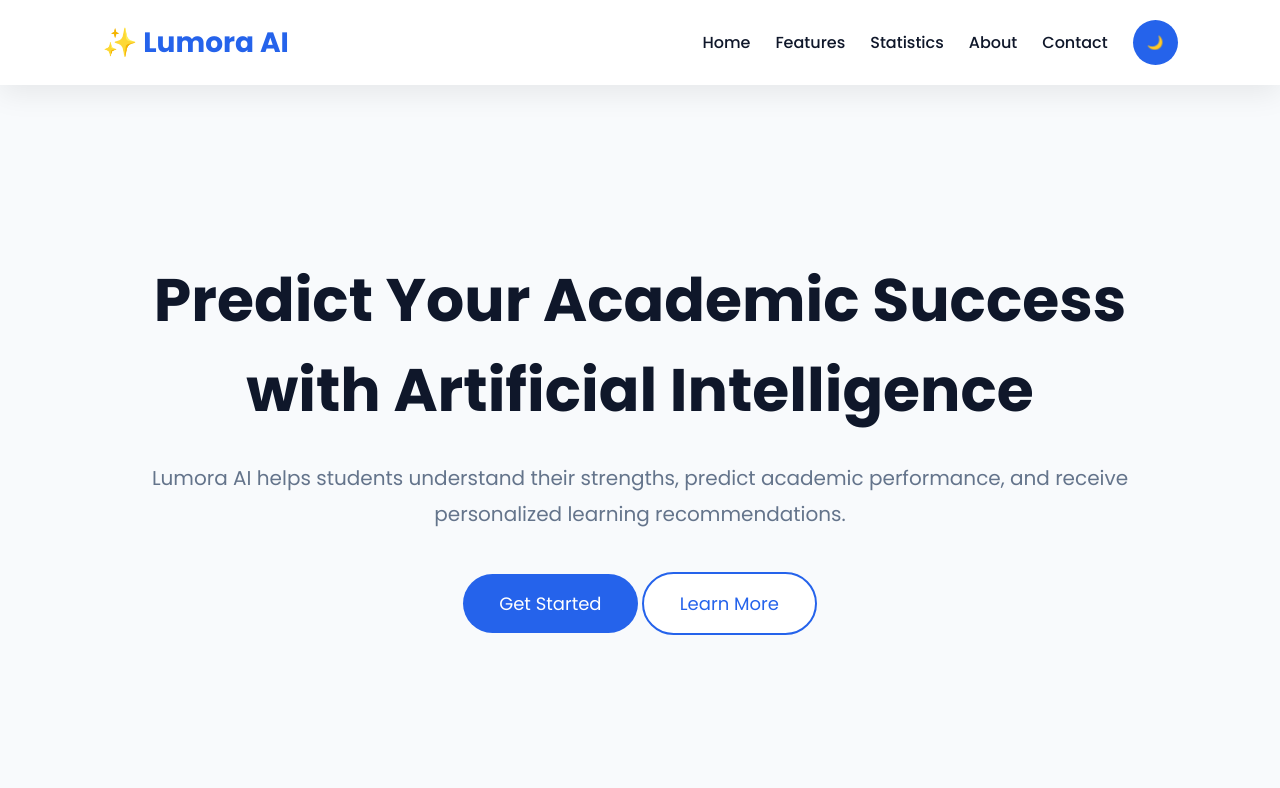
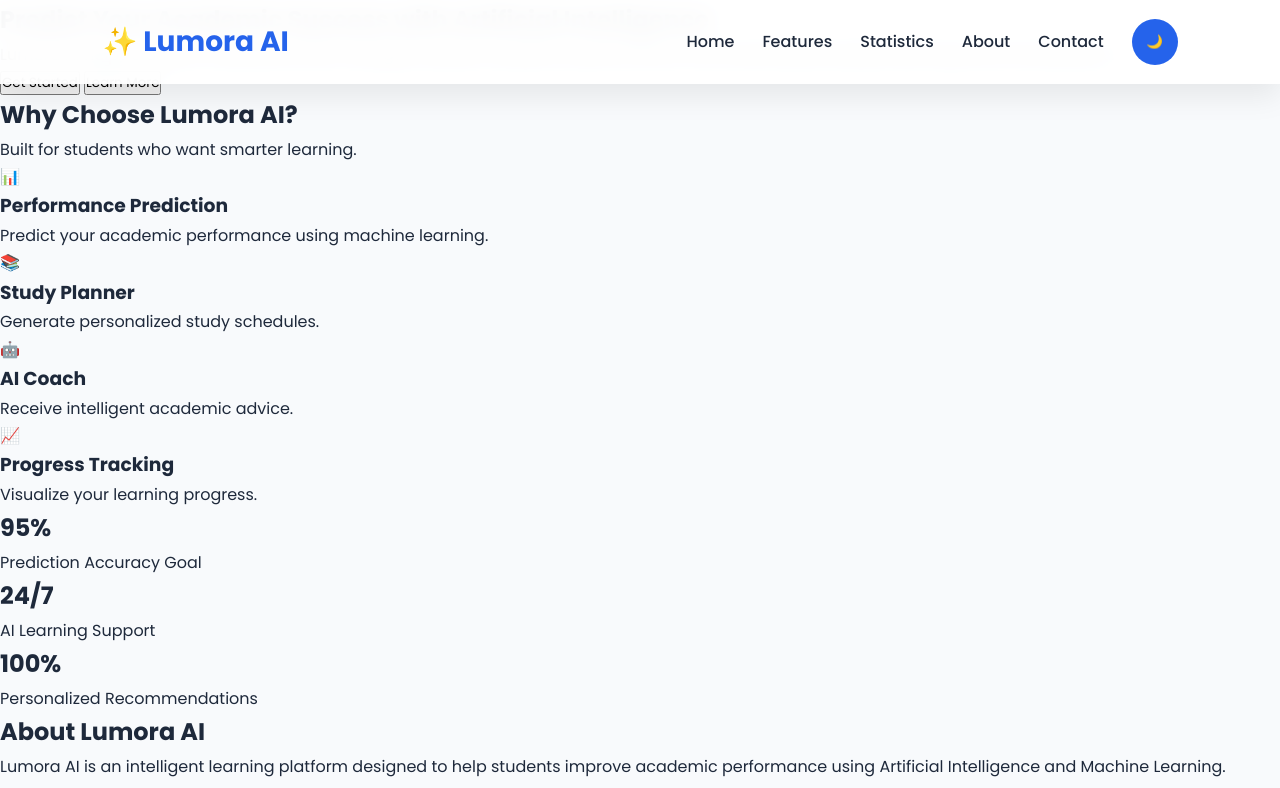
Before and after one commit to carenchemutai384-sudo/Lumora-AI, a plain HTML site: page index.html in a window 1280 px wide. Shown: the top 788 px of the page. Drawn offline with Linux system fonts and the light colour scheme; files that its build step writes are made by us from their sources; files whose address does not match are found by name.

Commit message:
Update style.css

```diff
--- a/style.css
+++ b/style.css
@@ -1,81 +1,112 @@
-/* ===========================
+/* ===================================
    Lumora AI
    Main Stylesheet
-=========================== */
+   Version 1.0
+=================================== */
+
+/* Google Font */
+@import url('https://fonts.googleapis.com/css2?family=Poppins:wght@300;400;500;600;700;800&display=swap');
+
+/* Reset */
 
 *{
     margin:0;
     padding:0;
     box-sizing:border-box;
+    font-family:'Poppins',sans-serif;
     scroll-behavior:smooth;
-    font-family:'Poppins',sans-serif;
 }
+
+/* Variables */
 
 :root{
 
-    --primary:#2563EB;
-    --secondary:#10B981;
-    --accent:#F59E0B;
+    --primary:#2563eb;
+    --secondary:#10b981;
+    --accent:#f59e0b;
 
-    --background:#F8FAFC;
-    --card:#FFFFFF;
+    --dark:#0f172a;
+    --light:#f8fafc;
 
-    --text:#0F172A;
-    --paragraph:#64748B;
+    --text:#1e293b;
+    --paragraph:#64748b;
 
-    --shadow:0 8px 30px rgba(0,0,0,.08);
+    --card:#ffffff;
+
+    --shadow:0 12px 30px rgba(0,0,0,.08);
 
 }
 
+/* Body */
+
 body{
 
-    background:var(--background);
+    background:var(--light);
     color:var(--text);
+
+    line-height:1.7;
 
 }
 
-/* Navigation */
+/* Header */
 
 header{
 
+    position:fixed;
+
+    top:0;
+    left:0;
+
+    width:100%;
+
     display:flex;
+
     justify-content:space-between;
+
     align-items:center;
 
-    padding:20px 8%;
+    padding:18px 8%;
 
-    background:white;
+    background:rgba(255,255,255,.95);
 
-    position:sticky;
-    top:0;
+    backdrop-filter:blur(12px);
+
+    box-shadow:var(--shadow);
 
     z-index:1000;
 
-    box-shadow:var(--shadow);
+}
 
-}
+/* Logo */
 
 .logo{
 
     font-size:28px;
+
     font-weight:700;
 
     color:var(--primary);
 
 }
 
+/* Navigation */
+
 nav{
 
     display:flex;
+
     align-items:center;
-    gap:25px;
+
+    gap:28px;
 
 }
 
 nav a{
 
     text-decoration:none;
+
     color:var(--text);
+
     font-weight:500;
 
     transition:.3s;
@@ -88,303 +119,28 @@ nav a:hover{
 
 }
 
+/* Theme Button */
+
 #themeToggle{
 
+    width:46px;
+
+    height:46px;
+
     border:none;
-    background:var(--primary);
-
-    color:white;
-
-    width:45px;
-    height:45px;
 
     border-radius:50%;
-
-    cursor:pointer;
-
-}
-
-/* Hero */
-
-.hero{
-
-    min-height:90vh;
-
-    display:flex;
-    justify-content:center;
-    align-items:center;
-
-    text-align:center;
-
-    padding:60px 8%;
-
-}
-
-.hero-content{
-
-    max-width:850px;
-
-}
-
-.hero h1{
-
-    font-size:60px;
-
-    margin-bottom:25px;
-
-}
-
-.hero p{
-
-    font-size:20px;
-
-    color:var(--paragraph);
-
-    line-height:1.8;
-
-    margin-bottom:40px;
-
-}
-
-.buttons{
-
-    display:flex;
-
-    justify-content:center;
-
-    gap:20px;
-
-    flex-wrap:wrap;
-
-}
-
-.primary-btn{
 
     background:var(--primary);
 
     color:white;
 
-    border:none;
-
-    padding:16px 36px;
-
-    border-radius:40px;
-
     cursor:pointer;
-
-    font-size:18px;
 
     transition:.3s;
 
 }
 
-.primary-btn:hover{
+#themeToggle:hover{
 
-    transform:translateY(-5px);
-
-}
-
-.secondary-btn{
-
-    background:white;
-
-    color:var(--primary);
-
-    border:2px solid var(--primary);
-
-    padding:16px 36px;
-
-    border-radius:40px;
-
-    cursor:pointer;
-
-    font-size:18px;
-
-    transition:.3s;
-
-}
-
-.secondary-btn:hover{
-
-    background:var(--primary);
-
-    color:white;
-
-}
-
-/* Features */
-
-.features{
-
-    padding:90px 8%;
-
-    text-align:center;
-
-}
-
-.features h2{
-
-    font-size:42px;
-
-    margin-bottom:60px;
-
-}
-
-.cards{
-
-    display:grid;
-
-    grid-template-columns:repeat(auto-fit,minmax(260px,1fr));
-
-    gap:30px;
-
-}
-
-.card{
-
-    background:var(--card);
-
-    padding:35px;
-
-    border-radius:20px;
-
-    box-shadow:var(--shadow);
-
-    transition:.3s;
-
-}
-
-.card:hover{
-
-    transform:translateY(-10px);
-
-}
-
-.card h3{
-
-    color:var(--primary);
-
-    margin-bottom:15px;
-
-}
-
-.card p{
-
-    color:var(--paragraph);
-
-    line-height:1.7;
-
-}
-
-/* Statistics */
-
-.stats{
-
-    padding:90px 8%;
-
-    background:var(--primary);
-
-    color:white;
-
-    display:grid;
-
-    grid-template-columns:repeat(auto-fit,minmax(250px,1fr));
-
-    text-align:center;
-
-    gap:40px;
-
-}
-
-.stat h2{
-
-    font-size:55px;
-
-}
-
-.stat p{
-
-    margin-top:10px;
-
-}
-
-/* CTA */
-
-.cta{
-
-    padding:90px 8%;
-
-    text-align:center;
-
-}
-
-.cta h2{
-
-    font-size:42px;
-
-    margin-bottom:30px;
-
-}
-
-/* Footer */
-
-footer{
-
-    background:#0F172A;
-
-    color:white;
-
-    text-align:center;
-
-    padding:50px 20px;
-
-}
-
-footer p{
-
-    margin-top:10px;
-
-    color:#CBD5E1;
-
-}
-
-/* Responsive */
-
-@media(max-width:768px){
-
-header{
-
-flex-direction:column;
-
-gap:20px;
-
-}
-
-nav{
-
-flex-wrap:wrap;
-
-justify-content:center;
-
-}
-
-.hero h1{
-
-font-size:40px;
-
-}
-
-.hero p{
-
-font-size:18px;
-
-}
-
-.features h2,
-.cta h2{
-
-font-size:32px;
-
-}
-
-}
+    transform:rotate(20
```
